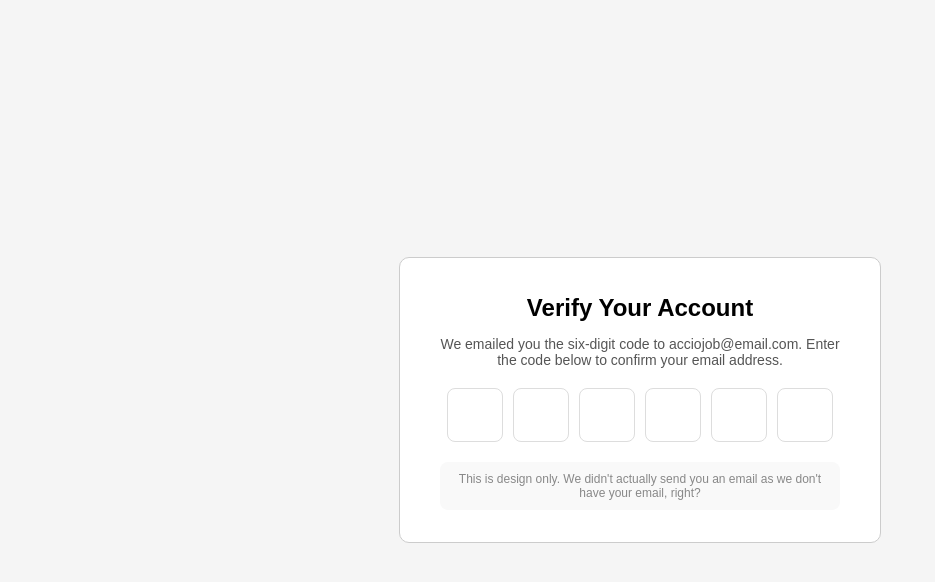
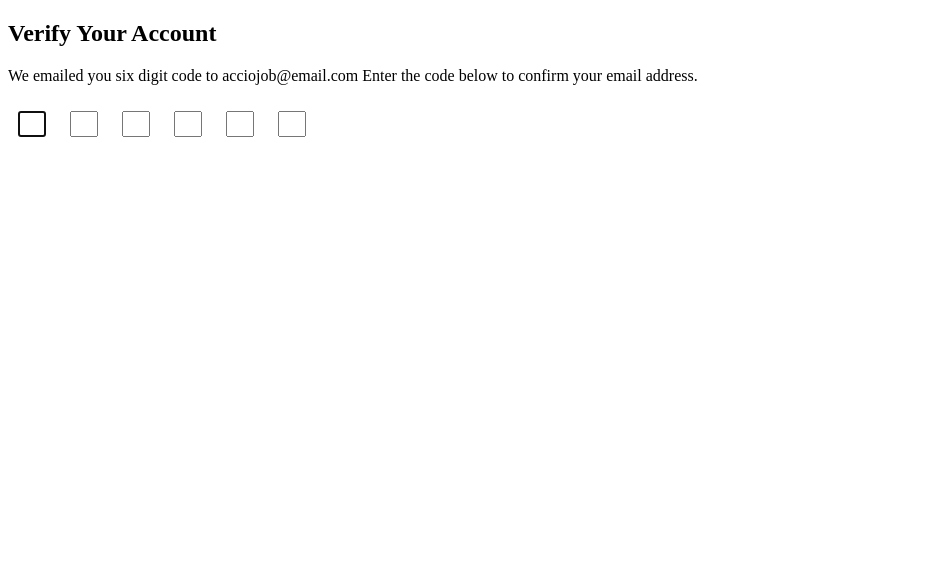
Before and after one commit to acciojob/OTP-noob-rex, a website: page main.html in a window 1280 px wide. Shown: the whole page, without its empty margins (0-935 px from the left). Drawn offline with Linux system fonts and the light colour scheme.

Commit message:
created a submission

```diff
--- a/main.html
+++ b/main.html
@@ -1,114 +1,26 @@
 <!DOCTYPE html>
-<html lang="en">
+
+<html>
+
 <head>
-  <meta charset="UTF-8">
-  <meta name="viewport" content="width=device-width, initial-scale=1.0">
-  <title>Verify Your Account</title>
-  <style>
-    body {
-      font-family: Arial, sans-serif;
-      background-color: #f5f5f5;
-      display: flex;
-      justify-content: center;
-      align-items: center;
-      min-height: 100vh;
-      margin: 0;
-    }
+	<link rel="stylesheet" href="styles.css">
+</head>
 
-    .container {
-      background-color: #fff;
-      border: 1px solid #ccc;
-      border-radius: 10px;
-      box-shadow: 0 4px 10px rgba(0, 0, 0, 0);
-      padding: 20px 40px;
-      width: 400px;
-      text-align: center;
-    }
+<body>
+	<!-- the entire body must be written by student -->
+	<h2 id="verification_heading">Verify Your Account</h2>
+	<p id="verification_subtext">We emailed you six digit code to acciojob@email.com Enter the code below to confirm your email address.</p>
+    <div id="code" class="code-container">
+	<input type="text" name="code-1" id="code-1" class="code" maxlength="1" autofocus>
+	<input type="text" name="code-2" id="code-2" class="code" maxlength="1">
+	<input type="text" name="code-3" id="code-3" class="code" maxlength="1">
+	<input type="text" name="code-4" id="code-4" class="code" maxlength="1">
+	<input type="text" name="code-5" id="code-5" class="code" maxlength="1">
+	<input type="text" name="code-6" id="code-6" class="code" maxlength="1">
+	</div>
+	<script type="text/javascript" src="./script.js">
+</script>
 
-    #verification_heading {
-      font-size: 24px;
-      font-weight: bold;
-      margin-bottom: 10px;
-    }
+</body>
 
-    #verification_subtext {
-      font-size: 14px;
-      color: #555;
-      margin-bottom: 20px;
-    }
-
-    .code-container {
-      display: flex;
-      justify-content: center;
-      gap: 10px;
-    }
-
-    .code {
-      width: 50px;
-      height: 50px;
-      font-size: 24px;
-      text-align: center;
-      border: 1px solid #ddd;
-      border-radius: 8px;
-      outline: none;
-      box-shadow: inset 0 2px 4px rgba(0, 0, 0, 0);
-    }
-
-    .code:focus {
-      border-color: #007BFF;
-      box-shadow: 0 0 5px rgba(0, 123, 255, 0.5);
-    }
-
-    .info-text {
-      font-size: 12px;
-      color: #888;
-      margin-top: 20px;
-      background-color: #f9f9f9;
-      padding: 10px;
-      border-radius: 8px;
-    }
-  </style>
-</head>
-<body>
-  <div class="container">
-    <h1 id="verification_heading">Verify Your Account</h1>
-    <p id="verification_subtext">
-      We emailed you the six-digit code to acciojob@email.com. Enter the code below to confirm your email address.
-    </p>
-    <div class="code-container" id="code-container">
-      <input type="text" maxlength="1" class="code" />
-      <input type="text" maxlength="1" class="code" />
-      <input type="text" maxlength="1" class="code" />
-      <input type="text" maxlength="1" class="code" />
-      <input type="text" maxlength="1" class="code" />
-      <input type="text" maxlength="1" class="code" />
-    </div>
-    <p class="info-text">
-      This is design only. We didn't actually send you an email as we don't have your email, right?
-    </p>
-  </div>
-
-  <script>
-    const inputs = document.querySelectorAll(".code");
-
-    inputs.forEach((input, index) => {
-      input.addEventListener("input", (e) => {
-        const value = e.target.value;
-        if (value) {
-          if (index < inputs.length - 1) {
-            inputs[index + 1].focus();
-          }
-        }
-      });
-
-      input.addEventListener("keydown", (e) => {
-        if (e.key === "Backspace") {
-          if (!e.target.value && index > 0) {
-            inputs[index - 1].focus();
-          }
-        }
-      });
-    });
-  </script>
-</body>
 </html>
--- a/script.js
+++ b/script.js
@@ -1 +1,31 @@
 //your JS code here. If required.
+//your JS code here. If required.
+let inputElements = document.getElementsByClassName("code");
+console.log(inputElements.length)
+for(let i=0; i< inputElements.length; i++){
+	inputElements[i].addEventListener("keyup", (event)=>{
+		let currentElement = event.target ;
+		let code = event.key.charCodeAt(0);
+		console.log(event.key)
+		if(event.key === "Backspace"){
+			let prevElement = currentElement.previousElementSibling ;
+			if(prevElement){
+				prevElement.focus();
+			}
+			return ;
+		}
+
+
+
+		if(code>=48 && code<=57){
+			let nextElement = currentElement.nextElementSibling ;
+			if(nextElement){
+				nextElement.focus() ;
+			}
+
+		}else{
+			event.target.value="" ;
+		}
+	})
+
+}
--- a/styles.css
+++ b/styles.css
@@ -1 +1,7 @@
 /*  your css code here. If applicable */
+.code{
+	width:20px;
+	height:20px;
+	margin: 10px ;
+
+}
```
